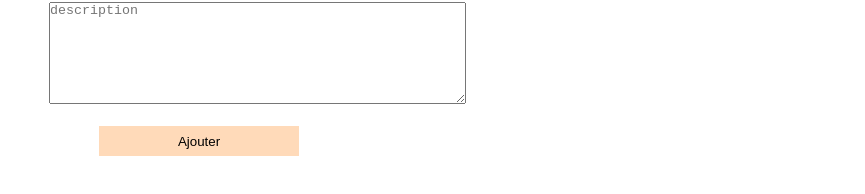
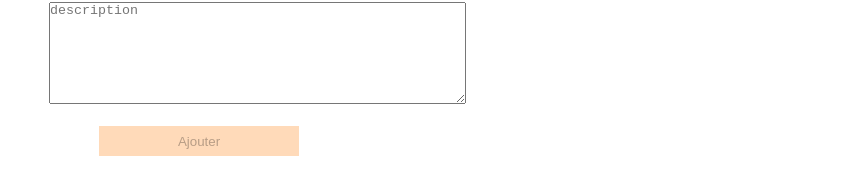
Before and after one commit to dxlskng/ToDoList, an Angular app: page /add in a window 1280 px wide. Shown: the part 212-406 px from the top of the page, without its empty margins (201-1066 px from the left). Built offline with nearby package versions, Linux system fonts and the light colour scheme.

Commit message:
Use of validator and disable of button ajouter when form is invalid

```diff
--- a/src/app/add-form/add-form.component.html
+++ b/src/app/add-form/add-form.component.html
@@ -8,6 +8,6 @@
   </div>
   <div class="sendB">
     <br>
-    <button  type="submit" (click)="addTask.addlist(formulaire)" routerLink="">Ajouter</button>
+    <button  type="submit" (click)="addTask.addlist(formulaire)" [disabled]="formulaire.invalid" routerLink="">Ajouter</button>
   </div>
 </form>
--- a/src/app/add-form/add-form.component.ts
+++ b/src/app/add-form/add-form.component.ts
@@ -1,6 +1,5 @@
 import {Component, OnInit} from '@angular/core';
-import { FormBuilder, FormGroup, NgForm } from '@angular/forms';
-import { Observable } from 'rxjs';
+import { FormBuilder, FormGroup, Validators } from '@angular/forms';
 import {taskService} from "../services/task.service";
 
 @Component({
@@ -15,8 +14,8 @@ formulaire!:FormGroup;
   ngOnInit() {
 this.formulaire= this.formbuilder.group(
   {
-    Titre:[null],
-    Description:[null]
+    Titre:[null, Validators.required],
+    Description:[null, Validators.required]
   }
 );
   }
```
